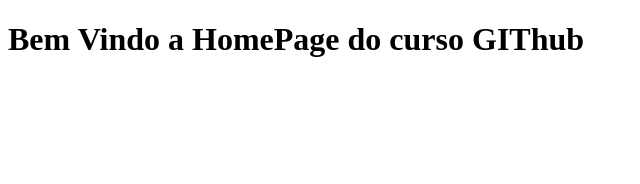
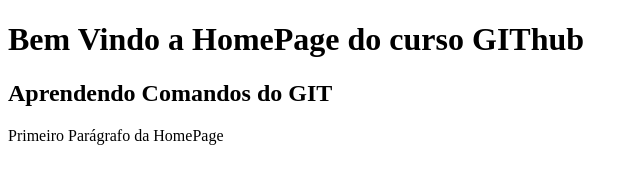
Before and after one commit to RodrigoGenevro/cursotds, a plain HTML site: page index.html in a window 1280 px wide. Shown: the whole page, without its empty margins (0-640 px from the left). Drawn offline with Linux system fonts and the light colour scheme.

Commit message:
Criando descricao da pagina home

```diff
--- a/index.html
+++ b/index.html
@@ -7,5 +7,7 @@
 </head>
 <body>
     <h1> Bem Vindo a HomePage do curso GIThub</h1>
+    <h2> Aprendendo Comandos do GIT </h2>
+    <p> Primeiro Parágrafo da HomePage</p>
 </body>
 </html>
```
Also changed, not shown: nomes.txt.
